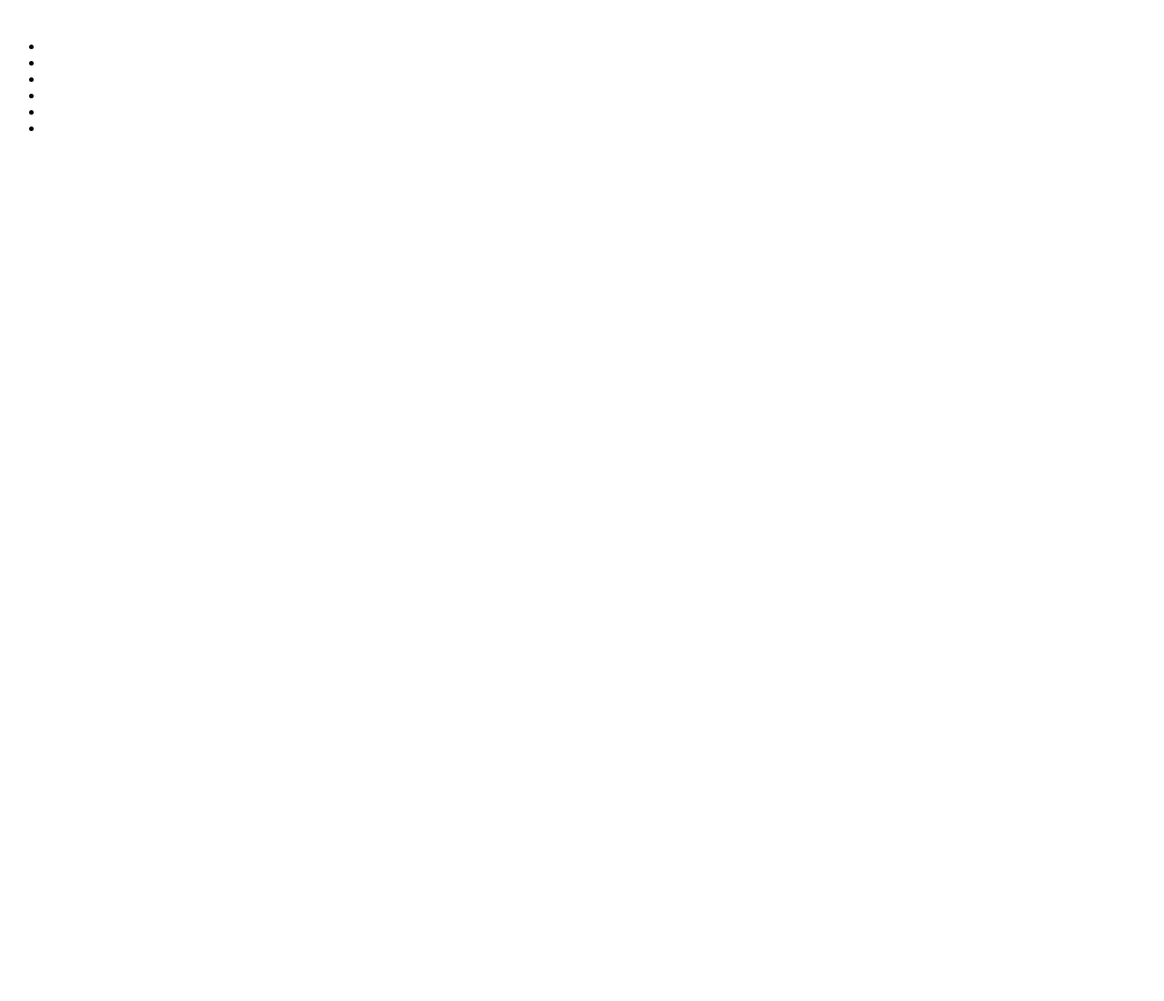
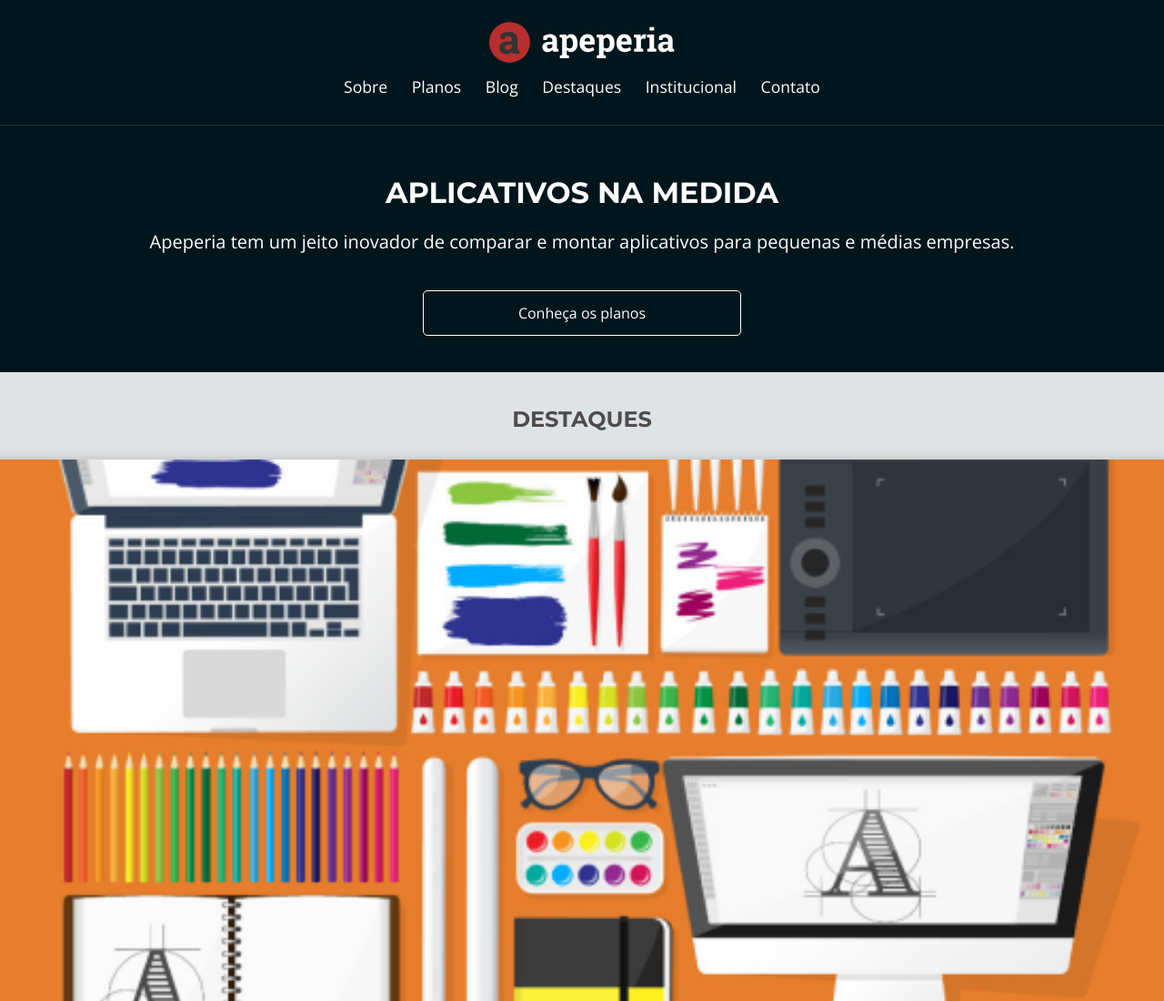
Before and after one commit to Rafaelgeomo/ProjetoApeperia, a plain HTML site: page index.html in a window 1280 px wide. Shown: the top 1100 px of the page at 91% size. Before the commit the page ends 800 px from the top, so only its background shows below. Drawn offline with nearby package versions, Linux system fonts and the light colour scheme.

Commit message:
inclusão destaques

```diff
--- /dev/null
+++ b/css/base.css
@@ -0,0 +1,46 @@
+:root {
+    --branco: #FFF;
+    --azul-claro: #DFE3E5;
+    --vermelho-forte: #B72E2E;
+    --cinza-escuro: #4F4C4C;
+    --cinza-claro: #F7F4F4;
+    --cinza-medio: #D9D9D9;
+
+    --fonte-link: #0084FF;
+    --fonte-cinza: #666;
+    --borda-cabecalho-mobile: #103D4A;
+    --bg-rodape: #333;
+    --bg-chamada-mobile: #00161C;
+
+    --planos-cartao-start: #56CCF2;
+    --planos-cartao-ultra: #B04CD9;
+    --planos-cartao-mega: #E33B3B;
+
+    --montserrat:'Montserrat', sans-serif;
+}
+
+body {
+    font-family: 'Open Sans', sans-serif;
+
+}
+
+.container {
+    padding-right: 6%;
+    padding-left: 6%;
+}
+
+.botao {
+    text-align: center;
+
+    display: block;
+
+    width: 100%;
+    max-width: 350px;
+
+    box-sizing: border-box;
+
+    padding: 1rem 2rem;
+
+    border: 1px solid var(--branco);
+    border-radius: 5px;
+}
--- a/css/cabecalho.css
+++ b/css/cabecalho.css
@@ -1,5 +1,5 @@
 .cabecalho {
-    color: #FFF;
+    color: var(--branco);
 
     width: 100%;
 
@@ -12,7 +12,7 @@
     padding-top: .75rem;
     padding-bottom: .75rem;
 
-    border-bottom: 1px solid #103D4A;
+    border-bottom: 1px solid var(--borda-cabecalho-mobile);
 
     position: absolute;
 }
--- a/css/chamada.css
+++ b/css/chamada.css
@@ -3,17 +3,17 @@
     flex-direction: column;
     align-items: center;
 
-    color: #FFF;
+    color: var(--branco);
     text-align: center;
 
-    background-color: #00161C;
+    background-color: var(--bg-chamada-mobile);
 
     padding-top: 12.25rem;
     padding-bottom: 2.5rem;
 }
 
 .chamada__titulo {
-    font-family: 'Montserrat', serif;
+    font-family: var(--montserrat);
     font-size: 2rem;
     font-weight: 700;
     text-transform: uppercase;
--- /dev/null
+++ b/css/destaques.css
@@ -0,0 +1,40 @@
+.destaques {
+    background-color: var(--azul-claro);
+
+    padding-top: 2.5rem;
+    padding-bottom: 2rem;
+}
+
+.destaques__tituto {
+    color: var(--cinza-escuro);
+    font-weight: 700;
+    font-size: 1.5rem;
+    font-family: var(--montserrat);
+    text-transform: uppercase;
+    text-align: center;
+
+    margin-bottom: 2rem;
+}
+
+.destaques__painel {
+    display: flex;
+    flex-direction: column;
+    align-items: center;
+
+    margin-bottom: 2rem;
+}
+
+.destaques__painel-imagem {
+    width: 100vw;
+
+    box-shadow: 0 2px 10px 5px #00000020;
+
+    margin-bottom: .5rem;
+}
+
+.destaques__painel-texto {
+    font-weight: 700;
+    font-size: 1.2rem;
+    line-height: normal;
+
+}
--- a/index.html
+++ b/index.html
@@ -2,21 +2,56 @@
 <html>
 <head>
     <meta charset="utf-8">
+    <meta name="viewport" content="width=device-width initial-scale=1.0">
     <title> Home | Apeperia</title>
+    <link rel="preconnect" href="https://fonts.gstatic.com">
+    <link
+        href="https://fonts.googleapis.com/css2?family=Montserrat:wght@300;400;700&family=Open+Sans:wght@300;400;700&display=swap"
+        rel="stylesheet">
+    <link href="css/reset.css" rel="stylesheet">
+    <link href="css/base.css" rel="stylesheet">
+    <link href="css/cabecalho.css" rel="stylesheet">
+    <link href="css/chamada.css" rel="stylesheet">
+    <link href="css/destaques.css" rel="stylesheet">
 </head>
+
 <body>
-        <header>
-            <img src="" alt="">
-            <nav>
+    <header class="cabecalho container">
+        <img src="img/logo-apeperia.svg" alt="Logo da Apeperia" class="cabecalho__logo">
+        <nav class="cabecalho__navegacao">
             <ul>
-                    <li><a href=""></a></li>
-                    <li><a href=""></a></li>
-                    <li><a href=""></a></li>
-                    <li><a href=""></a></li>
-                    <li><a href=""></a></li>
-                    <li><a href=""></a></li>
+                <li class="cabecalho__link"><a href="#">Sobre</a></li>
+                <li class="cabecalho__link"><a href="#">Planos</a></li>
+                <li class="cabecalho__link"><a href="#">Blog</a></li>
+                <li class="cabecalho__link"><a href="#">Destaques</a></li>
+                <li class="cabecalho__link"><a href="#">Institucional</a></li>
+                <li class="cabecalho__link"><a href="#">Contato</a></li>
             </ul>
         </nav>
     </header>
+    <main>
+        <section class="chamada container">
+            <h1 class="chamada__titulo">Aplicativos Na Medida</h1>
+            <p class="chamada__texto">Apeperia tem um jeito inovador de comparar e montar aplicativos para pequenas e
+                médias empresas.</p>
+            <a href="#" class="chamada__botao botao">Conheça os planos</a>
+        </section>
+        <section class="destaques container">
+            <h2 class="destaques__tituto">Destaques</h2>
+            <a href="#">
+                <figure class="destaques__painel">
+                    <img src="img/comecando-criar-logotipo.png" alt="" class="destaques__painel-imagem">
+                    <figcaption class="destaques__painel-texto">Painel do post sobre criação de logotipo</figcaption>
+                </figure>
+            </a>
+            <a href="#">
+                <figure class="destaques__painel">
+                    <img src="img/dicas-fotografia.png" alt="Painel do post sobre fotografia com celular" class="destaques__painel-imagem">
+                    <figcaption class="destaques__painel-texto">Veja dicas de como fotografar usando seu celular</figcaption>
+                </figure>
+            </a>
+            <a href="#" class="destaques__botao">Receber destaques por email</a></section>
+    </main>
 </body>
+
 </html>
```
Lines whose indentation alone changed are shown as unchanged.
